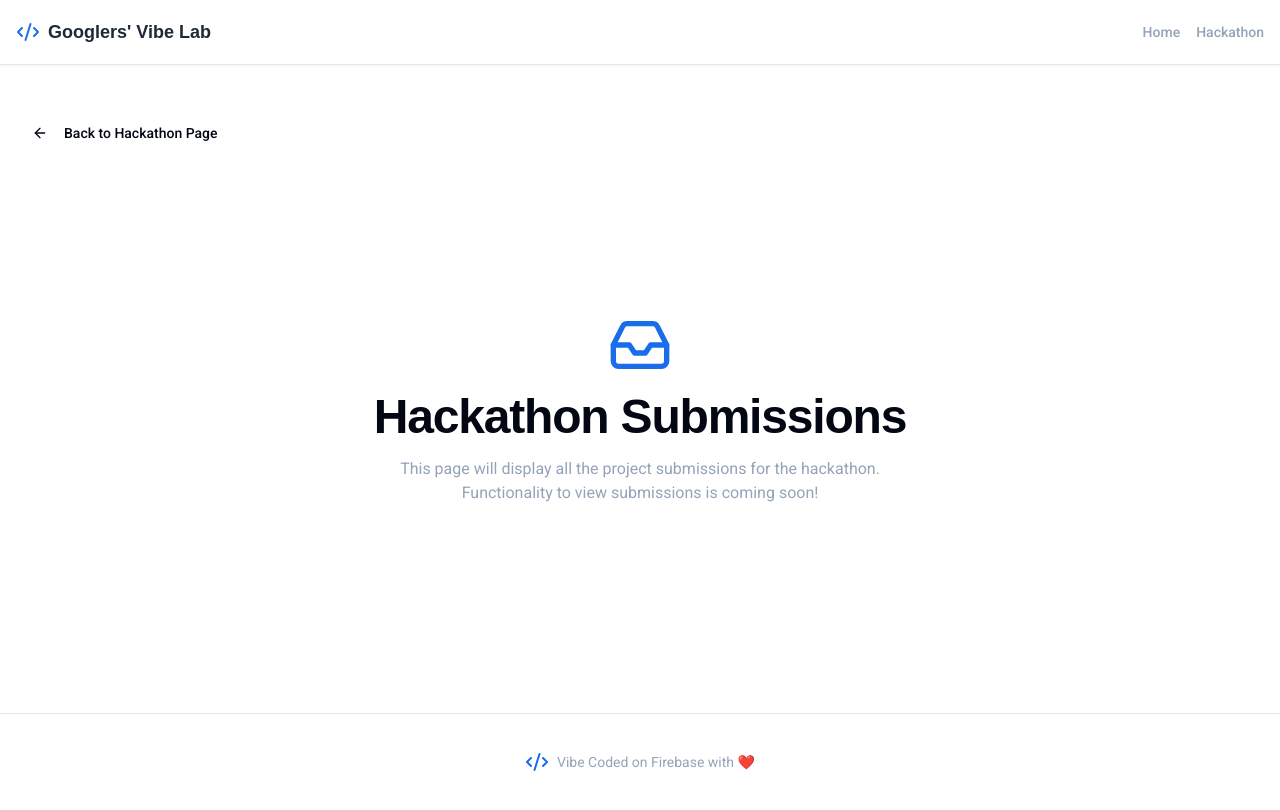
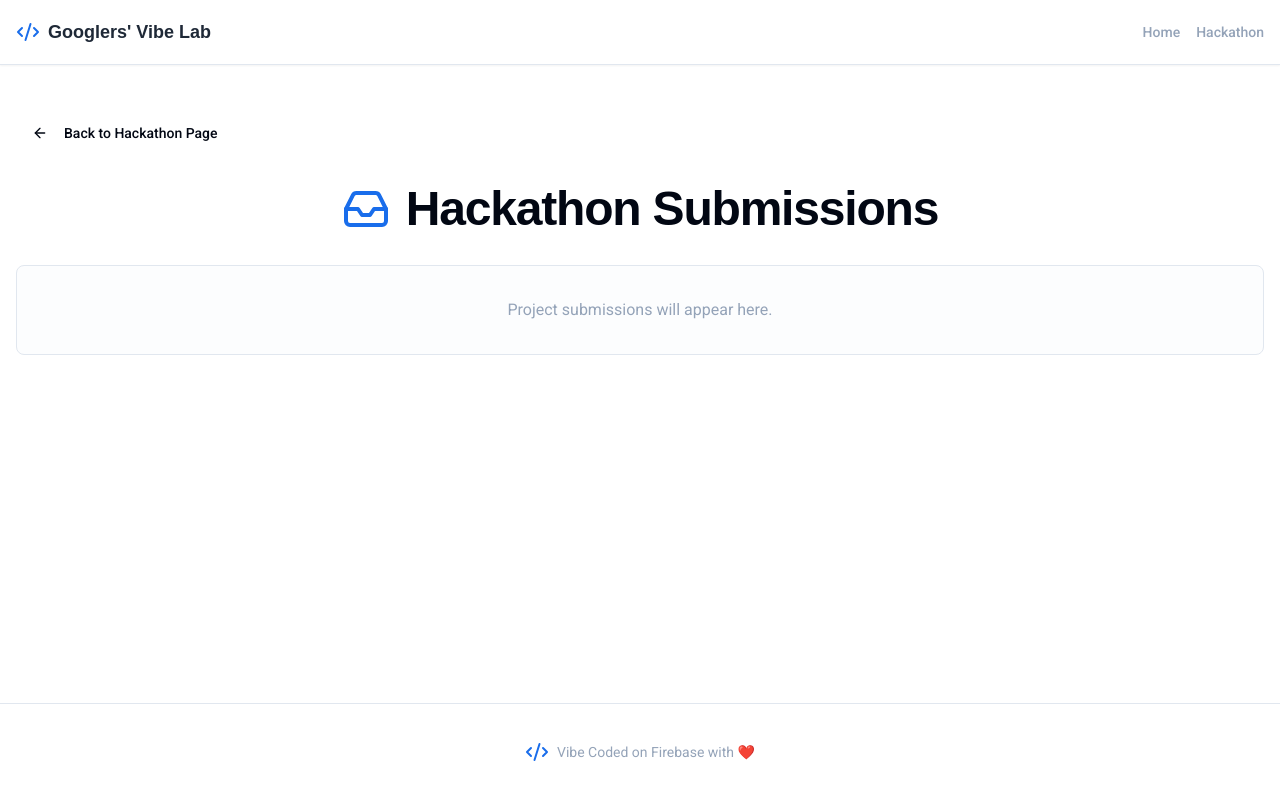
Before and after one commit to abiya-ai/GVL2025, a Next.js app: page /hackathon/submissions in a window 1280 px wide. Built offline with nearby package versions, Linux system fonts and the light colour scheme; a web font is replaced by a local one.

Commit message:
move this to the top, place the icon next to the words hackathon submiss

```diff
--- a/src/app/hackathon/submissions/page.tsx
+++ b/src/app/hackathon/submissions/page.tsx
@@ -5,21 +5,24 @@ import Link from 'next/link';
 export default function SubmissionsPage() {
   return (
     <div className="container mx-auto max-w-7xl px-4 py-8 md:py-12">
-       <Button asChild variant="ghost" className="mb-8">
+      <Button asChild variant="ghost" className="mb-8">
         <Link href="/hackathon">
           <ArrowLeft className="mr-2 h-4 w-4" />
           Back to Hackathon Page
         </Link>
       </Button>
-      <div className="flex h-[60vh] flex-col items-center justify-center text-center">
-        <Inbox className="w-16 h-16 text-primary mb-4" />
-        <h1 className="text-4xl font-bold tracking-tight font-headline md:text-5xl mb-4">
-          Hackathon Submissions
-        </h1>
-        <p className="text-muted-foreground mb-8 max-w-lg">
-          This page will display all the project submissions for the hackathon.
-          Functionality to view submissions is coming soon!
-        </p>
+      <div className="flex flex-col items-center text-center">
+        <div className="flex items-center gap-4 mb-8">
+          <Inbox className="w-12 h-12 text-primary" />
+          <h1 className="text-4xl font-bold tracking-tight font-headline md:text-5xl">
+            Hackathon Submissions
+          </h1>
+        </div>
+        <div className="w-full text-center p-8 border rounded-lg bg-muted/20">
+          <p className="text-muted-foreground">
+            Project submissions will appear here.
+          </p>
+        </div>
       </div>
     </div>
   );
```
